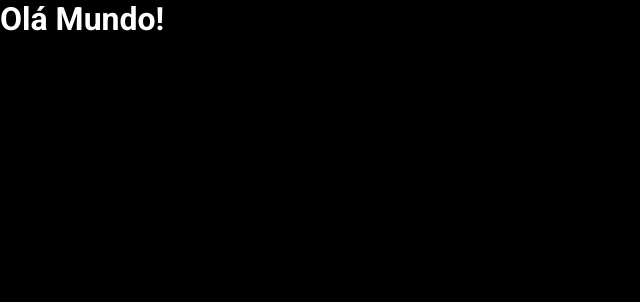
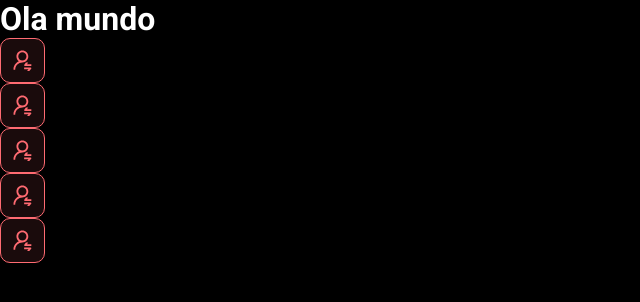
Before and after one commit to CarlosRamosJunior/DSMeta, a React (Vite) app in the folder FrontEnd/: page / in a window 1280 px wide. Shown: the top 302 px of the page, without its empty margins (0-640 px from the left). Built offline with nearby package versions, Linux system fonts and the light colour scheme.

Commit message:
First component

```diff
--- a/FrontEnd/src/App.tsx
+++ b/FrontEnd/src/App.tsx
@@ -1,6 +1,15 @@
+import NotificationButton from "./components/NotificationButton"
+
 function App() {
   return(
-    <h1>Olá Mundo!</h1>
+   <>
+     <h1>Ola mundo</h1>
+     <NotificationButton />
+     <NotificationButton />
+     <NotificationButton />
+     <NotificationButton />
+     <NotificationButton />
+   </>
   )
 }
 
--- /dev/null
+++ b/FrontEnd/src/components/NotificationButton/index.tsx
@@ -0,0 +1,13 @@
+import icon from "../../assets/img/notification-icon.svg"
+
+import "./styles.css"
+
+function NotificationButton() {
+    return (
+        <div className="dsmeta-red-btn">
+            <img src={icon} alt="notificar" />
+        </div>
+    )
+}
+
+export default NotificationButton
--- /dev/null
+++ b/FrontEnd/src/components/NotificationButton/styles.css
@@ -0,0 +1,15 @@
+.dsmeta-red-btn {
+    height: 45px;
+    width: 45px;
+    background: rgba(255, 107, 114, 0.1);
+    border: 1px solid #FF6B72;
+    cursor: pointer;
+    border-radius: 10px;
+    display: flex;
+    align-items: center;
+    justify-content: center;
+}
+
+.dsmeta-red-btn img {
+    width: 18px;
+}
```
Also changed, not shown: FrontEnd/src/assets/img/notification-icon.svg (added).
